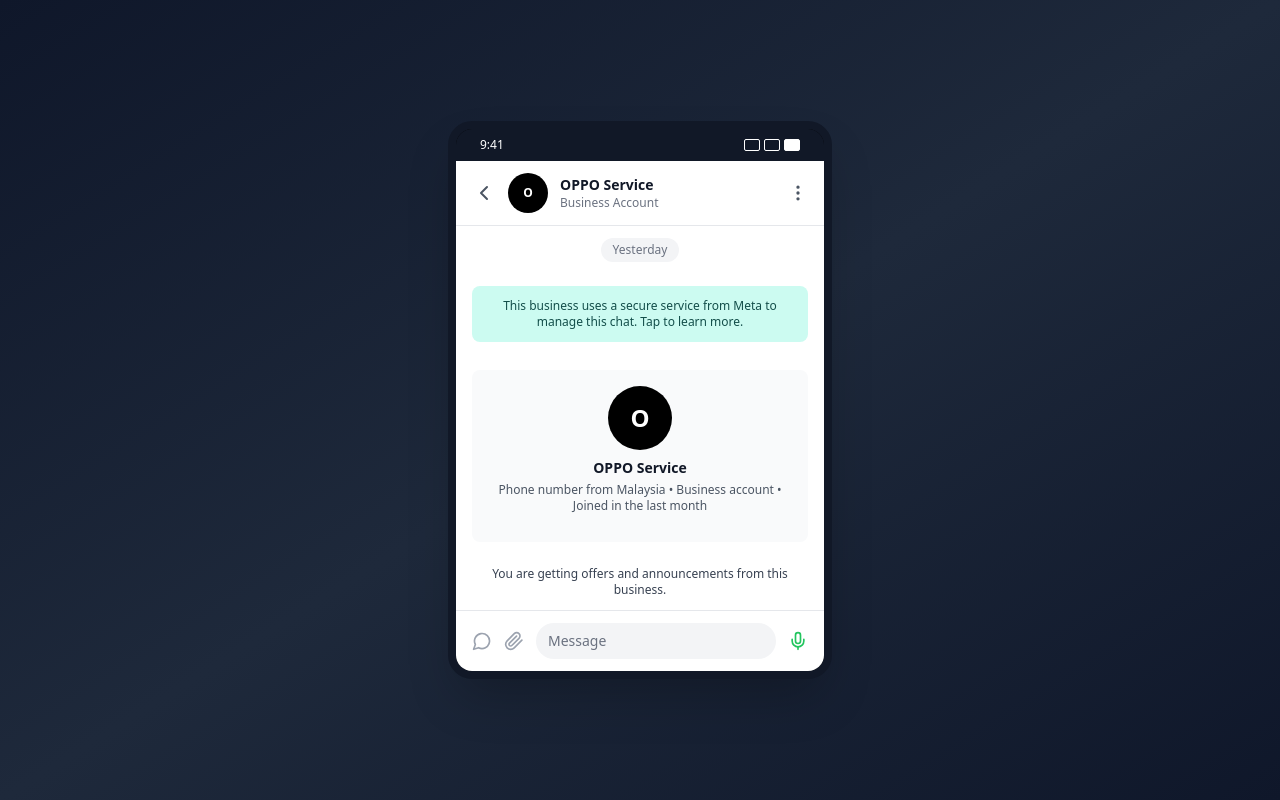
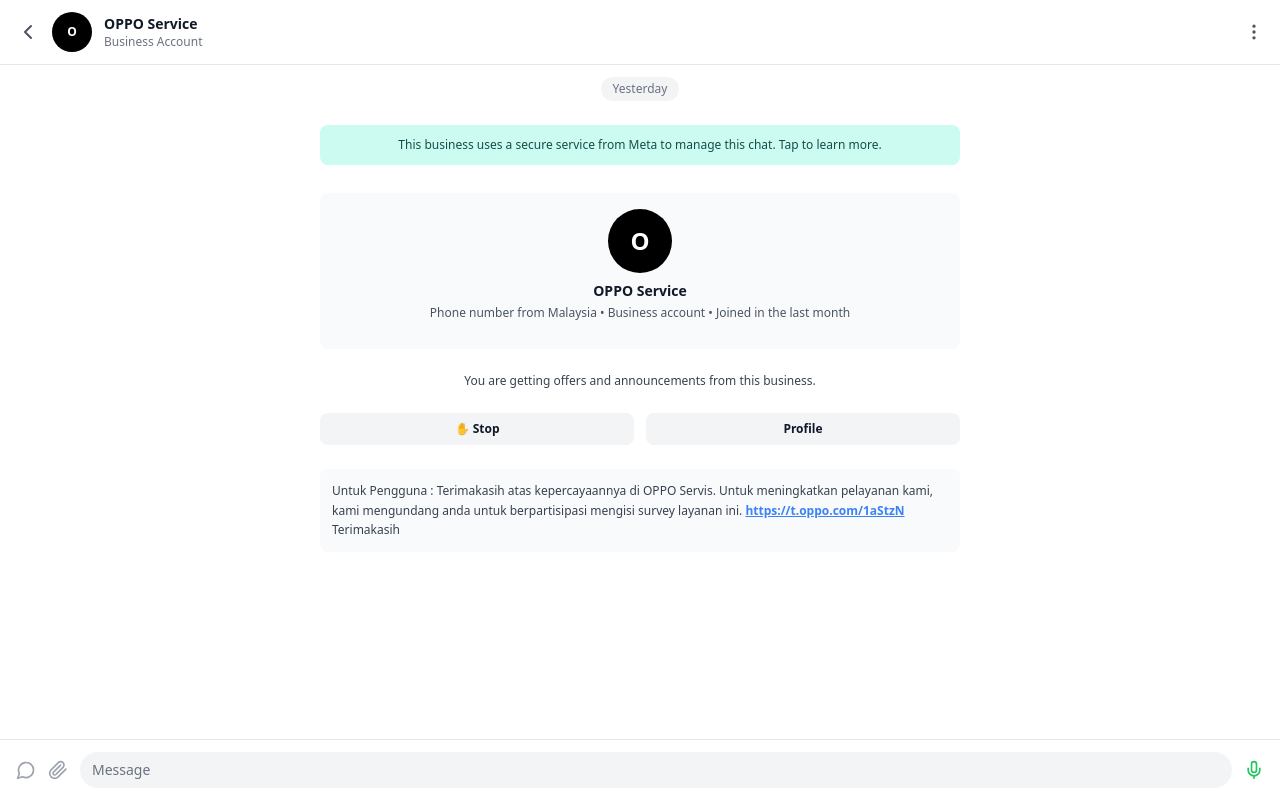
Before and after one commit to farhand-netz/oppo, a React (Vite) app: page / in a window 1280 px wide. Built offline with nearby package versions, Linux system fonts and the light colour scheme.

Commit message:
Updated Landing.tsx

```diff
--- a/src/components/Landing.tsx
+++ b/src/components/Landing.tsx
@@ -1,4 +1,3 @@
-import { useState } from 'react';
 import { ChevronLeft, MoreVertical, MessageCircle, Paperclip, Mic } from 'lucide-react';
 
 interface LandingProps {
@@ -6,25 +5,10 @@ interface LandingProps {
 }
 
 export default function Landing({ onStartSurvey }: LandingProps) {
-  const [activeTab, setActiveTab] = useState('chat');
-
   return (
-    <div className="min-h-screen bg-gradient-to-br from-slate-900 via-slate-800 to-slate-900">
-      {/* Phone Frame */}
-      <div className="flex items-center justify-center min-h-screen p-4">
-        <div className="w-full max-w-sm bg-black rounded-3xl shadow-2xl overflow-hidden border-8 border-gray-900">
-          {/* Status Bar */}
-          <div className="bg-gray-900 px-6 py-2 flex justify-between items-center text-white text-xs">
-            <span>9:41</span>
-            <div className="flex gap-1">
-              <div className="w-4 h-3 border border-white rounded-sm"></div>
-              <div className="w-4 h-3 border border-white rounded-sm"></div>
-              <div className="w-4 h-3 border border-white rounded-sm bg-white"></div>
-            </div>
-          </div>
-
+    <div className="min-h-screen w-full bg-white flex flex-col">
       {/* Chat Header */}
-          <div className="bg-white px-4 py-3 flex items-center justify-between border-b">
+      <div className="bg-white px-4 py-3 flex items-center justify-between border-b sticky top-0 z-10">
         <div className="flex items-center gap-3">
           <ChevronLeft className="w-6 h-6 text-gray-600" />
           <div className="w-10 h-10 bg-black rounded-full flex items-center justify-center">
@@ -39,7 +23,8 @@ export default function Landing({ onStartSurvey }: LandingProps) {
       </div>
 
       {/* Chat Content */}
-          <div className="bg-white h-96 overflow-y-auto">
+      <div className="flex-1 overflow-y-auto bg-white">
+        <div className="max-w-2xl mx-auto">
           {/* Date separator */}
           <div className="flex justify-center py-3">
             <span className="text-xs text-gray-500 bg-gray-100 px-3 py-1 rounded-full">Yesterday</span>
@@ -85,7 +70,7 @@ export default function Landing({ onStartSurvey }: LandingProps) {
           </div>
 
           {/* Survey Message */}
-            <div className="px-4 py-3">
+          <div className="px-4 py-3 pb-8">
             <div className="bg-gray-50 rounded-lg p-3">
               <p className="text-xs text-gray-700 leading-relaxed">
                 Untuk Pengguna : Terimakasih atas kepercayaannya di OPPO Servis. Untuk meningkatkan pelayanan kami, kami mengundang anda untuk berpartisipasi mengisi survey layanan ini.{' '}
@@ -97,13 +82,13 @@ export default function Landing({ onStartSurvey }: LandingProps) {
                 </button>
                 {' '}Terimakasih
               </p>
-                <span className="text-xs text-gray-500 mt-2 block text-right">18:10</span>
+            </div>
           </div>
         </div>
       </div>
 
       {/* Chat Input */}
-          <div className="bg-white border-t px-4 py-3 flex items-center gap-3">
+      <div className="bg-white border-t px-4 py-3 flex items-center gap-3 sticky bottom-0">
         <MessageCircle className="w-5 h-5 text-gray-400" />
         <Paperclip className="w-5 h-5 text-gray-400" />
         <input
@@ -115,7 +100,5 @@ export default function Landing({ onStartSurvey }: LandingProps) {
         <Mic className="w-5 h-5 text-green-500" />
       </div>
     </div>
-      </div>
-    </div>
   );
 }
```
Lines whose indentation alone changed are shown as unchanged.
